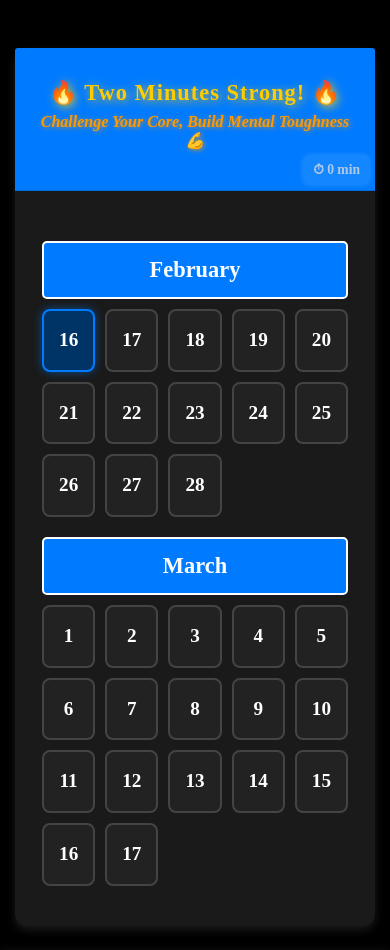
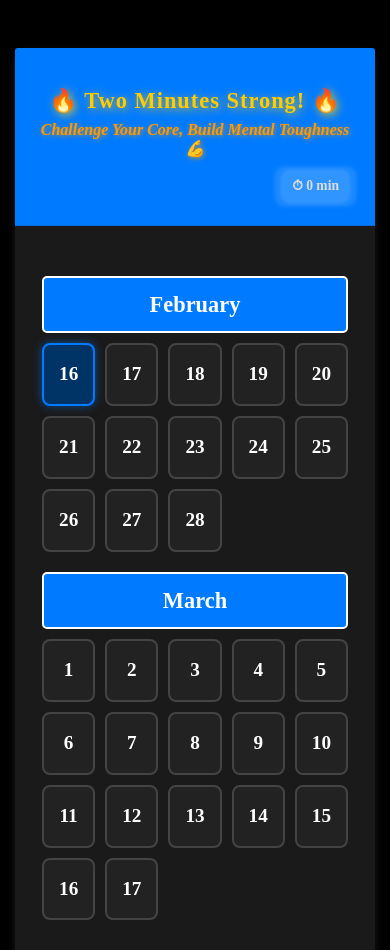
Before and after one commit to abutler911/twoMinutesStrong, a plain HTML site: page index.html in a window 390 px wide. Shown: the top 950 px of the page. Drawn offline with nearby package versions, Linux system fonts and the light colour scheme; a web font is replaced by a local one.

Commit message:
styling changes

```diff
--- a/style.css
+++ b/style.css
@@ -24,15 +24,17 @@ body {
   margin-bottom: 10px;
 }
 
-/* Position Total Time in the Bottom-Right of Header */
+/* New Flexbox-Based Total Time Positioning */
 .total-time-container {
-  position: absolute;
-  bottom: 10px;
-  right: 15px;
+  align-self: flex-end; /* Moves it to the bottom right */
+  margin-top: auto; /* Pushes it to the bottom */
+  padding: 5px 10px;
   font-size: 0.9rem;
-  color: #ccc;
-  opacity: 0.8;
-  text-align: right;
+  font-weight: bold;
+  color: #ddd;
+  background: rgba(255, 255, 255, 0.1);
+  border-radius: 8px;
+  box-shadow: 0 0 5px rgba(255, 255, 255, 0.2);
 }
 
 /* Style for the Time Display */
@@ -84,11 +86,12 @@ h3 {
   font-weight: bold;
   text-align: center;
   position: relative;
-  padding-bottom: 30px;
-  min-height: 70px;
+  padding: 20px;
+  min-height: 100px; /* Ensure enough height for proper spacing */
   display: flex;
   flex-direction: column;
   justify-content: center;
+  align-items: center; /* Center content */
 }
 
 /* Grid Layout */
@@ -174,41 +177,14 @@ h3 {
   text-shadow: 0 0 5px rgba(255, 204, 0, 0.8);
 }
 
-/* Motivational Quote Styling */
-.motivational-quote {
-  font-size: 1.1rem;
-  font-style: italic;
-  color: #ffcc00; /* Bright yellow for emphasis */
-  text-shadow: 0 0 5px rgba(255, 204, 0, 0.8);
-}
-
-/* Quote Button */
-.quote-btn {
-  background-color: #007bff;
-  color: white;
-  border: none;
-  padding: 8px 12px;
-  font-size: 1rem;
-  font-weight: bold;
-  cursor: pointer;
-  border-radius: 5px;
-  margin-top: 10px;
-  transition: 0.3s ease-in-out;
-}
-
-.quote-btn:hover {
-  background-color: #0056b3;
-}
-
 /* Responsive Design */
 @media (max-width: 768px) {
   .grid-container {
     grid-template-columns: repeat(3, 1fr);
   }
   .total-time-container {
-    bottom: 5px;
-    right: 10px;
     font-size: 0.8rem;
+    padding: 4px 8px;
   }
 }
 
@@ -216,10 +192,8 @@ h3 {
   .grid-container {
     grid-template-columns: repeat(2, 1fr);
   }
-
   .total-time-container {
-    bottom: 5px;
-    right: 5px;
     font-size: 0.75rem;
+    padding: 3px 6px;
   }
 }
```
